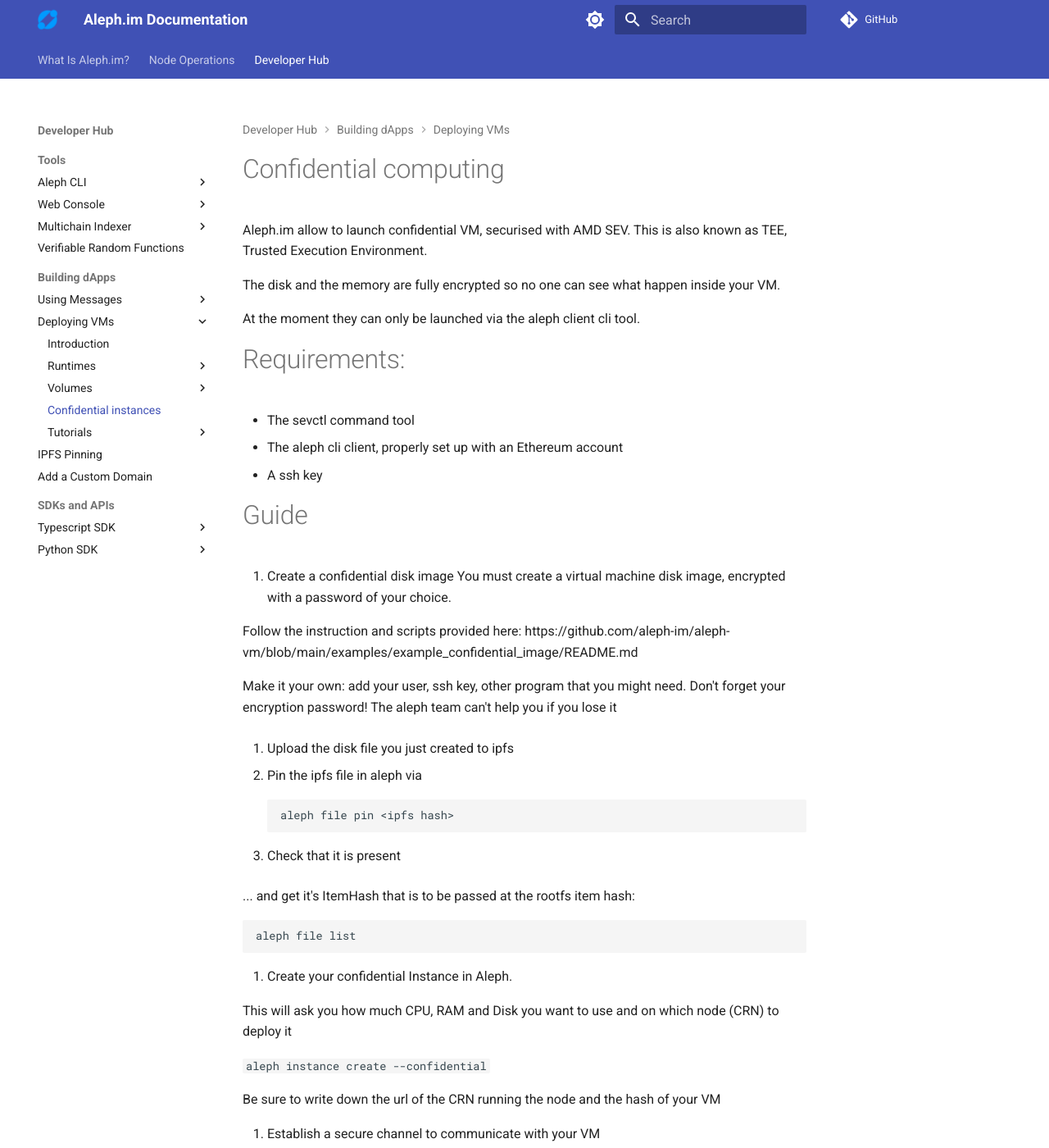
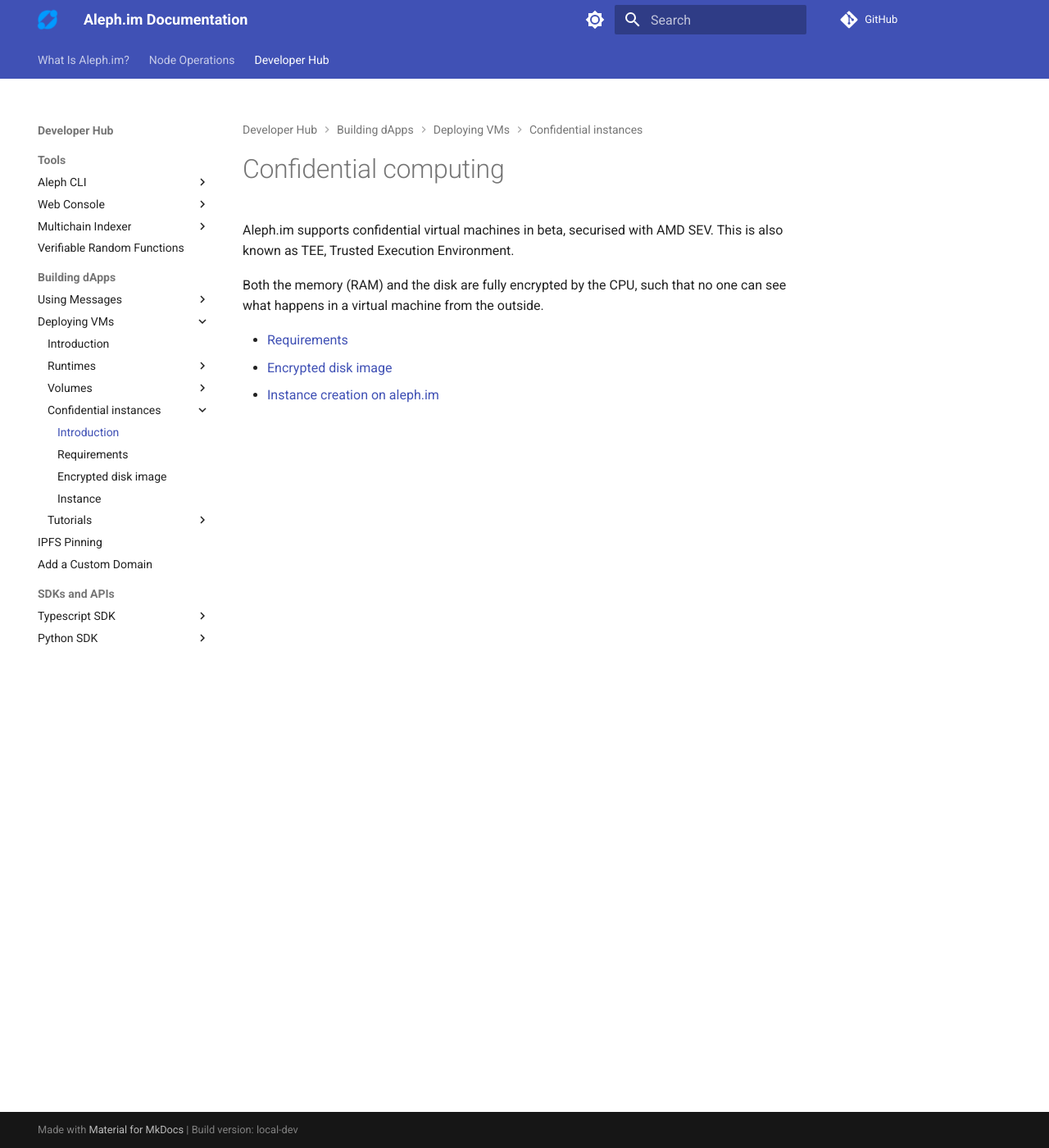
Before and after one commit to aleph-im/aleph-docs, an MkDocs documentation site: the page built from docs/computing/confidential/index.md, in a window 1280 px wide and 1400 px high. Shown: the whole window at 82% size. Built offline with MkDocs 1.6.1 and Material for MkDocs 9.7.7, drawn with Linux system fonts in a browser that asks for light colours; plug-ins that fetch from the network failed and are left out; comment, search, counter and statistics services are not loaded; some of the changed text lies outside the part shown.

Commit message:
Refactor docs on confidential instances

````diff
--- a/docs/computing/confidential.md
+++ /dev/null
@@ -1,63 +0,0 @@
-# Confidential computing
-
-Aleph.im allow to launch confidential VM, securised with AMD SEV. This is also known as TEE, Trusted Execution Environment.
-
-The disk and the memory are fully encrypted so no one can see what happen inside your VM.
-
-At the moment they can only be launched via the aleph client cli tool.
-
-
-# Requirements:
- * The sevctl command tool
- * The aleph cli client, properly set up with an Ethereum account
- * A ssh key
-
-# Guide
-1. Create a confidential disk image
-You must create a virtual machine disk image,  encrypted with a password of your choice.
-
-Follow the instruction and scripts provided here: https://github.com/aleph-im/aleph-vm/blob/main/examples/example_confidential_image/README.md
-
-Make it your own:  add your user, ssh key, other program that you might need.
-Don't forget your encryption password! The aleph team can't help you if you lose it
-
-2. Upload the disk file you just created to ipfs
-
-3. Pin the ipfs file in aleph via
-```
-aleph file pin <ipfs hash>
-```
-
-4. Check that it is present
-
-... and get it's ItemHash that is to be passed at the rootfs item hash:
-```shell
-aleph file list
-```
-
-5. Create your confidential Instance in Aleph.
-
-This will ask you how much CPU, RAM and Disk you want to use and on which node (CRN) to deploy it
-
-`aleph instance create  --confidential`
-
-Be sure to write down the url of the CRN running the node and the hash of your VM
-
-
-6.  Establish a secure channel to communicate with your VM
-
-Using the command:
-```sh
-aleph instance confidential-init-session <vmhash> <node url>
-```
-
-7. Validate the authenticity of you VM and start it
-Using the command:
-
-```sh
-aleph  instance confidential-start <vmhash> <node url>
-```
-
-
-8. Your VM is now ready to use
-You can check the log of your VM or ssh to it
--- /dev/null
+++ b/docs/computing/confidential/index.md
@@ -0,0 +1,9 @@
+# Confidential computing
+
+Aleph.im supports confidential virtual machines in beta, securised with AMD SEV. This is also known as TEE, Trusted Execution Environment.
+
+Both the memory (RAM) and the disk are fully encrypted by the CPU, such that no one can see what happens in a virtual machine from the outside.
+
+- [Requirements](./requirements.md)
+- [Encrypted disk image](./encrypted-disk.md)
+- [Instance creation on aleph.im](./instance.md)
--- a/mkdocs.yml
+++ b/mkdocs.yml
@@ -117,7 +117,11 @@
         - 'Volumes':
           - 'Immutable': computing/volumes/immutable.md
           - 'Persistent': computing/volumes/persistent.md
-        - 'Confidential instances': computing/confidential.md
+        - 'Confidential instances':
+          - 'Introduction': computing/confidential/index.md
+          - 'Requirements': computing/confidential/requirements.md
+          - 'Encrypted disk image': computing/confidential/encrypted-disk.md
+          - 'Instance': computing/confidential/instance.md
         - 'Tutorials':
           - 'Testing microVMs': guides/testing_microvms.md
           - 'Update a program': guides/update_a_program.md
````
Also changed, not shown: docs/computing/confidential/encrypted-disk.md (added, +107 -0 lines), docs/computing/confidential/instance.md (added, +31 -0 lines), docs/computing/confidential/requirements.md (added, +54 -0 lines).
